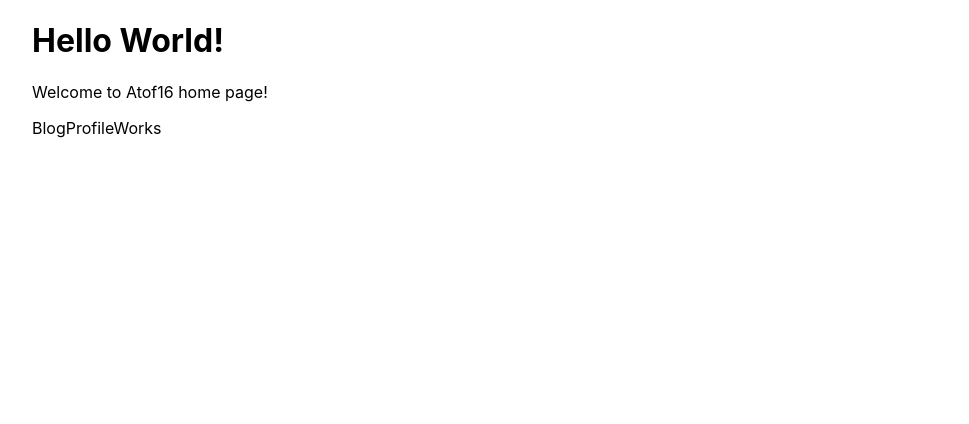
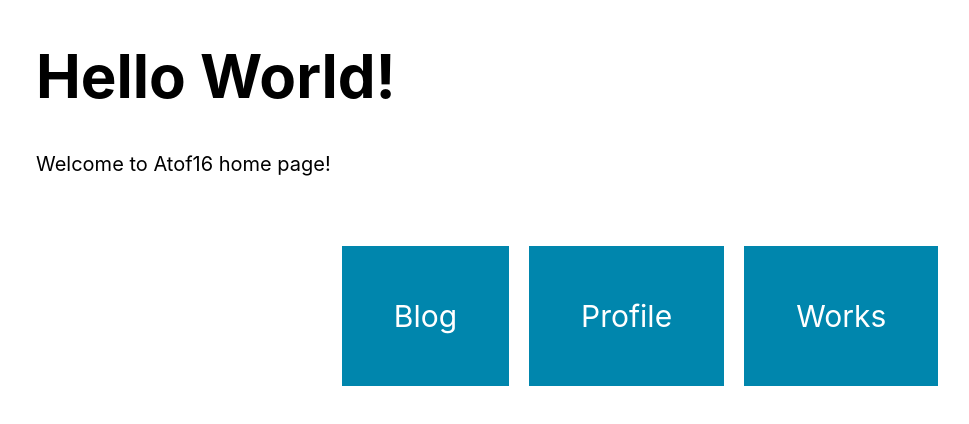
Before and after one commit to atof16/atof16-blog, a Next.js app: page / in a window 1280 px wide. Shown: the top 424 px of the page, without its empty margins (0-969 px from the left). Built offline with nearby package versions, Linux system fonts and the light colour scheme.

Commit message:
トップページを作成

```diff
--- a/src/pages/index.js
+++ b/src/pages/index.js
@@ -8,17 +8,23 @@ export default function Home() {
       <Head>
         <title>Atof16 blog</title>
       </Head>
-      <h1 className='title'>Hello World!</h1>
-      <p>Welcome to Atof16 home page!</p>
+      <div className={styles.messages}>
+        <h1 className={styles.helloWorld}>Hello World!</h1>
+        <p className={styles.welcomeMessage}>Welcome to Atof16 home page!</p>
+      </div>
+      <nav>
+        <div className={styles.contents}>
           <Link href='/blog'>
-        <a>Blog</a>
+            <a className={styles.content}>Blog</a>
           </Link>
           <Link href='/profile'>
-        <a>Profile</a>
+            <a className={styles.content}>Profile</a>
           </Link>
           <Link href='/works'>
-        <a>Works</a>
+            <a className={styles.content}>Works</a>
           </Link>
+        </div>
+      </nav>
     </div>
   );
 }
--- a/src/styles/Home.module.css
+++ b/src/styles/Home.module.css
@@ -114,3 +114,52 @@
     flex-direction: column;
   }
 }
+
+.messages {
+  max-width: 1230px;
+}
+
+.helloWorld {
+  font-size: 60px;
+}
+
+.welcomeMessage {
+  font-size: 20px;
+}
+
+.contents {
+  padding: 40px 15px;
+  max-width: 1220px;
+  padding-right: 10px;
+  padding-left: 10px;
+  margin-right: auto;
+  margin-left: auto;
+  display: flex;
+  justify-content: center;
+}
+
+.content {
+  font-size: 30px;
+  align-items: center;
+  justify-content: center;
+  text-align: center;
+  background-color: #0086ad;
+  color: #fff;
+  padding: 50px;
+  margin: 10px;
+  transition: 0.25s;
+  border: 2px solid #0086ad;
+}
+
+.content:hover {
+  background-color: #fff;
+  color: #0086ad;
+}
+
+@media screen and (max-width: 600px) {
+  .contents {
+    flex-direction: column;
+    max-width: 400px;
+    min-width: 220px;
+  }
+}
--- a/src/styles/globals.css
+++ b/src/styles/globals.css
@@ -4,6 +4,7 @@ body {
   margin: 0;
   font-family: -apple-system, BlinkMacSystemFont, Segoe UI, Roboto, Oxygen, Ubuntu, Cantarell,
     Fira Sans, Droid Sans, Helvetica Neue, sans-serif;
+  font-size: 18px;
 }
 
 a {
@@ -14,3 +15,7 @@ a {
 * {
   box-sizing: border-box;
 }
+
+li {
+  list-style: none;
+}
```
Lines whose indentation alone changed are shown as unchanged.
